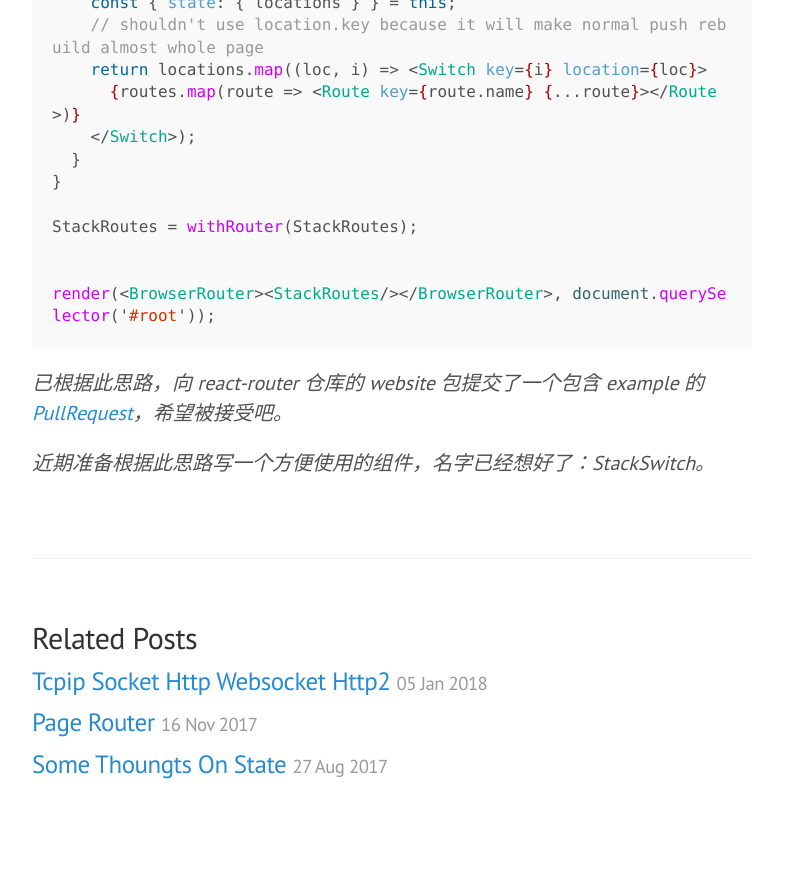
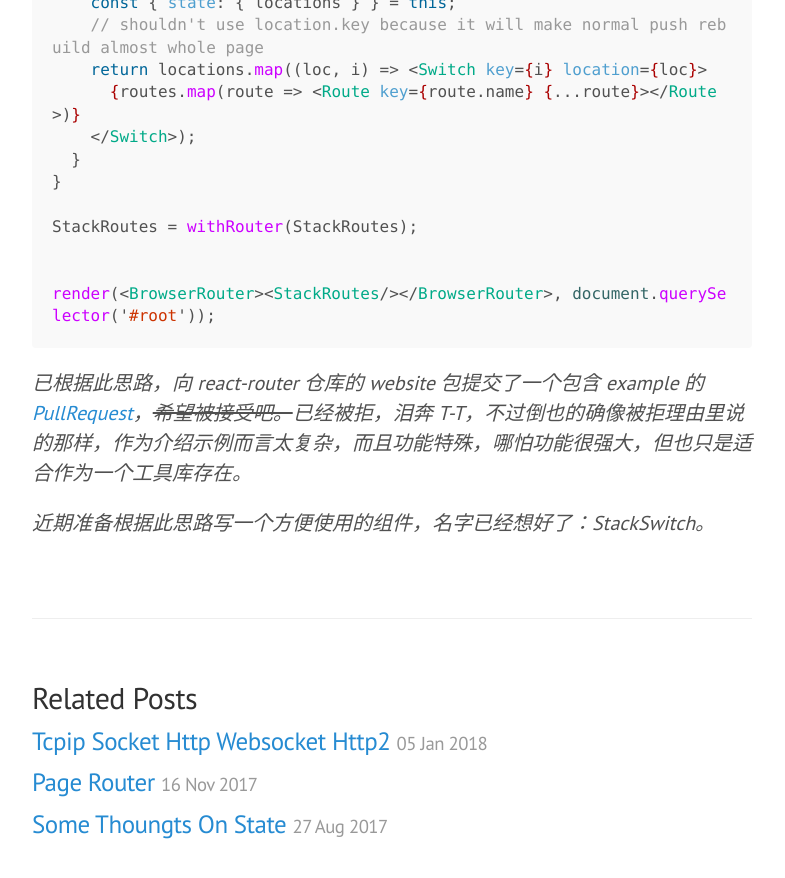
Before and after one commit to xialvjun/xialvjun.github.io, a Jekyll site: the page built from _posts/2018-01-04-stack-routes.md, in a window 1280 px wide and 900 px high, scrolled down 2869 px. Shown: the top 878 px of the window, without its empty margins (248-1033 px from the left). Built offline with Jekyll 4.4.1, drawn with Linux system fonts in a browser that asks for light colours; our own code applies the rules of GitHub Pages for plain Markdown files; before the commit the page ends 3709 px from its top, so only the background shows below that.

Commit message:
update stack-routes

````diff
--- a/_posts/2018-01-04-stack-routes.md
+++ b/_posts/2018-01-04-stack-routes.md
@@ -109,6 +109,6 @@ StackRoutes = withRouter(StackRoutes);
 render(<BrowserRouter><StackRoutes/></BrowserRouter>, document.querySelector('#root'));
 ```
 
-*已根据此思路，向 react-router 仓库的 website 包提交了一个包含 example 的 [PullRequest](https://github.com/ReactTraining/react-router/pull/5835)，希望被接受吧。*
+*已根据此思路，向 react-router 仓库的 website 包提交了一个包含 example 的 [PullRequest](https://github.com/ReactTraining/react-router/pull/5835)，~~希望被接受吧。~~已经被拒，泪奔 T-T，不过倒也的确像被拒理由里说的那样，作为介绍示例而言太复杂，而且功能特殊，哪怕功能很强大，但也只是适合作为一个工具库存在。*
 
 *近期准备根据此思路写一个方便使用的组件，名字已经想好了：StackSwitch。*
````
